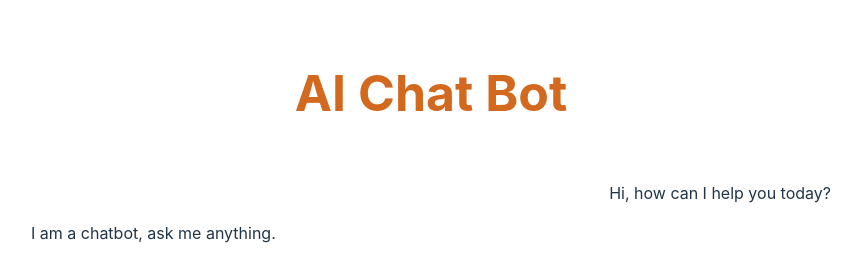
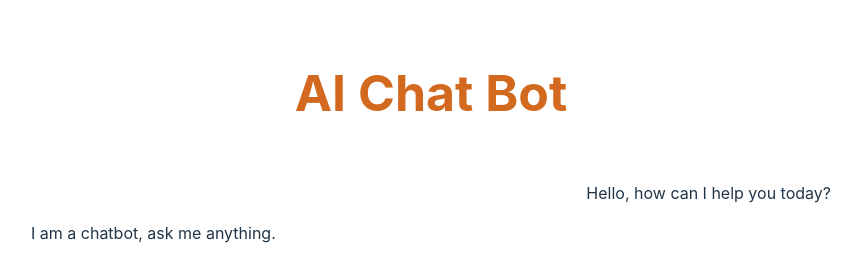
Before and after one commit to humerabehlim/ai-chat-bot, a React (Vite) app: page / in a window 1280 px wide. Shown: the top 271 px of the page, without its empty margins (209-1070 px from the left). Built offline with nearby package versions, Linux system fonts and the light colour scheme; no server answers.

Commit message:
Update App.jsx

```diff
--- a/src/App.jsx
+++ b/src/App.jsx
@@ -22,7 +22,7 @@ function App() {
   // array of object is used to store the prompt and response
   const [response, setResponse] = useState([
     {
-      prompt: "Hi, how can I help you today?",
+      prompt: "Hello, how can I help you today?",
       response: "I am a chatbot, ask me anything.",
     },
   ]);
```
